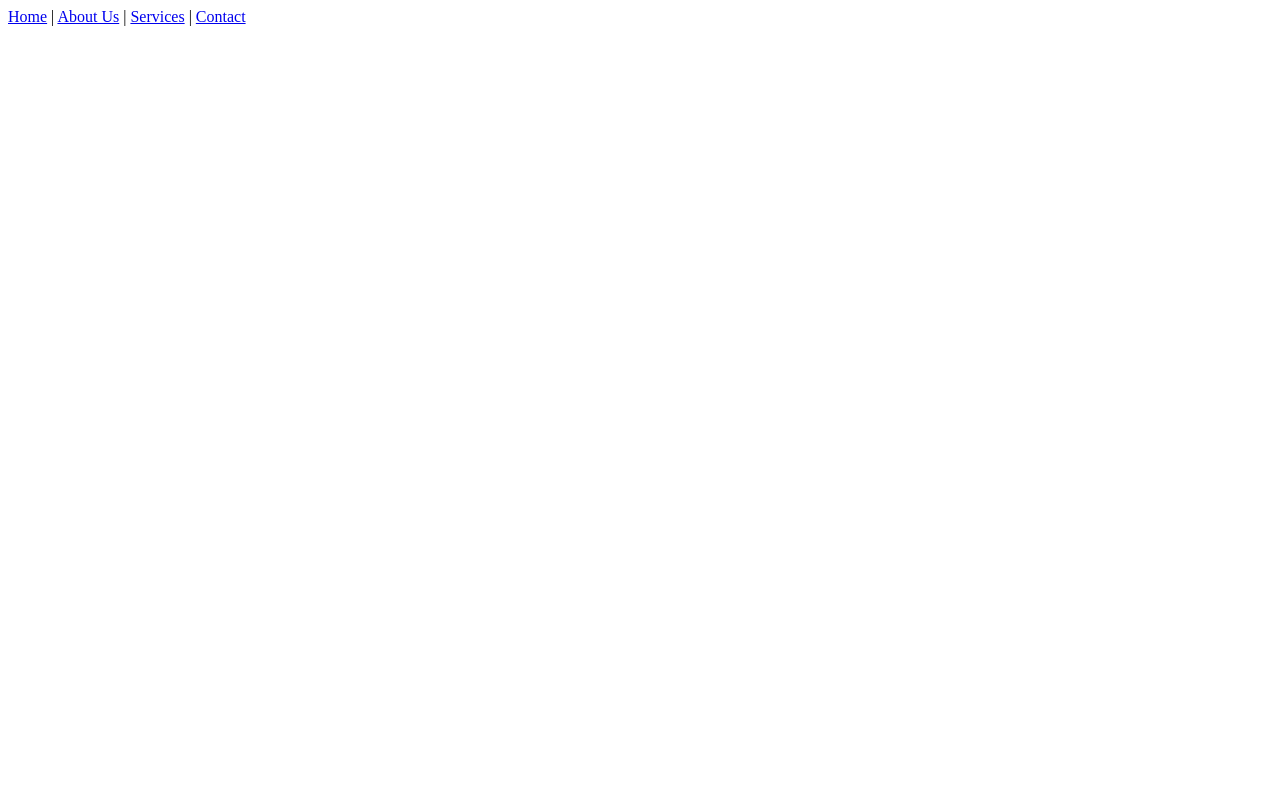
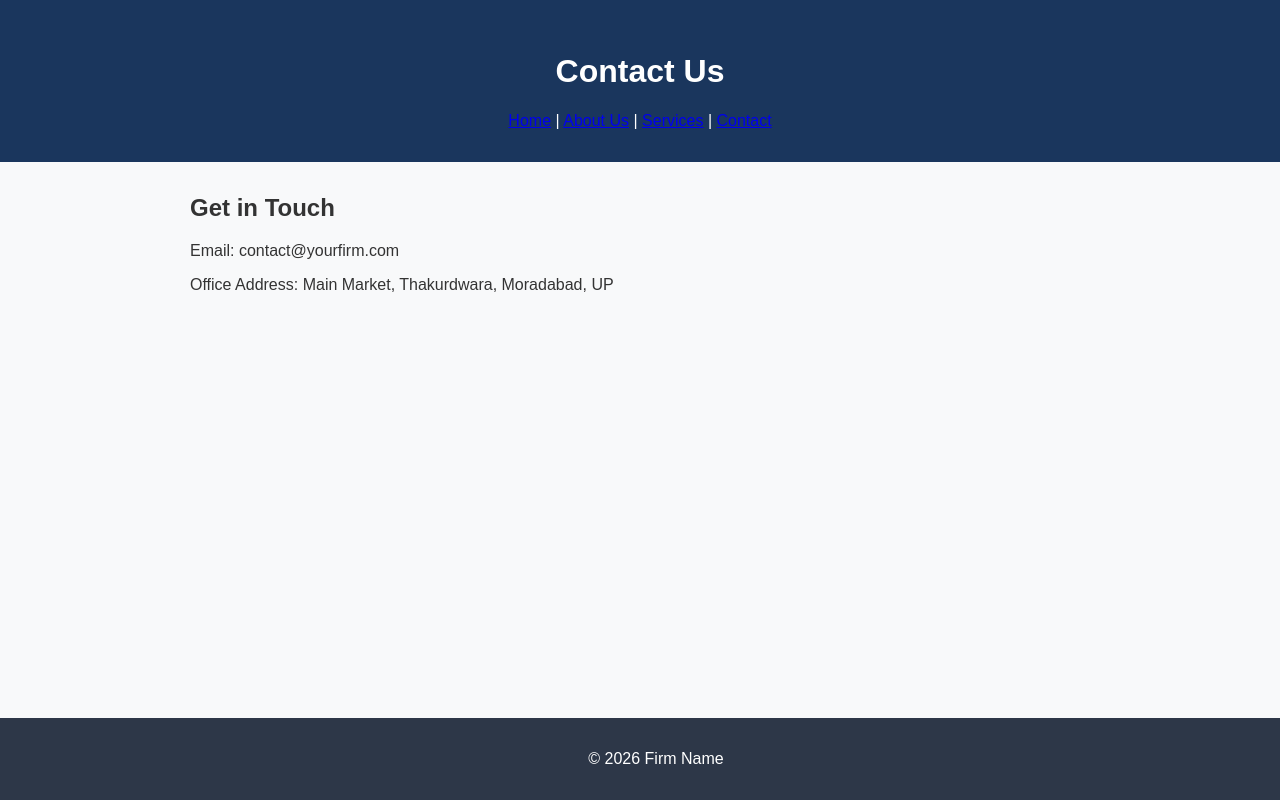
Before and after one commit to vaseemahmad12345-glitch/Taxproconsultancyservices.github.io, a plain HTML site: page contact.html in a window 1280 px wide. Drawn offline with Linux system fonts and the light colour scheme.

Commit message:
Create contact.html with basic structure and content
Added HTML structure and content for the contact page.

```diff
--- a/contact.html
+++ b/contact.html
@@ -1,6 +1,28 @@
+<!DOCTYPE html>
+<html lang="en">
+<head>
+    <meta charset="UTF-8">
+    <meta name="viewport" content="width=device-width, initial-scale=1.0">
+    <title>Contact Us | Taxpro Consultancy Services</title>
+    <link rel="stylesheet" href="style.css">
+</head>
+<body>
+    <header>
+        <h1>Contact Us</h1>
         <nav>
             <a href="index.html">Home</a> |
             <a href="about.html">About Us</a> |
             <a href="services.html">Services</a> |
             <a href="contact.html">Contact</a>
         </nav>
+    </header>
+    <main>
+        <h2>Get in Touch</h2>
+        <p>Email: contact@yourfirm.com</p>
+        <p>Office Address: Main Market, Thakurdwara, Moradabad, UP</p>
+    </main>
+    <footer>
+        <p>&copy; 2026 Firm Name</p>
+    </footer>
+</body>
+</html>
```
Lines whose indentation alone changed are shown as unchanged.
